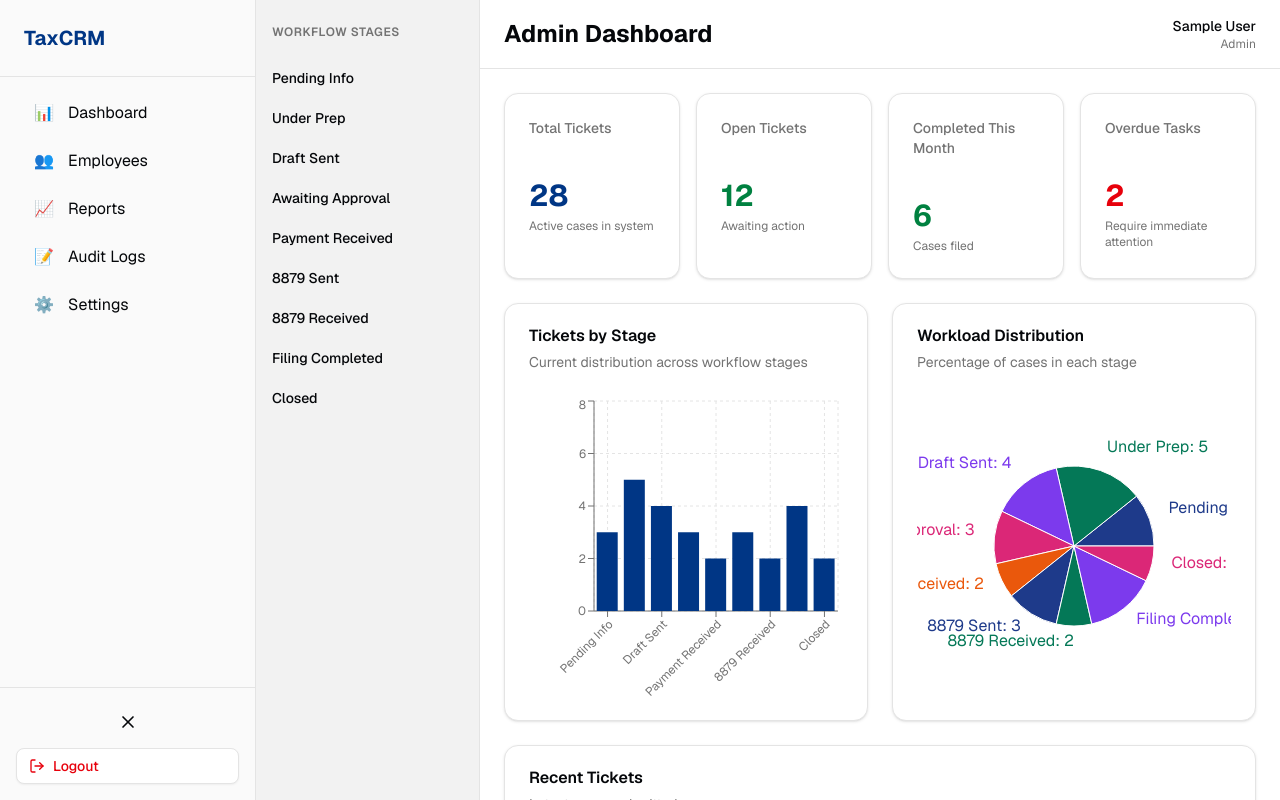
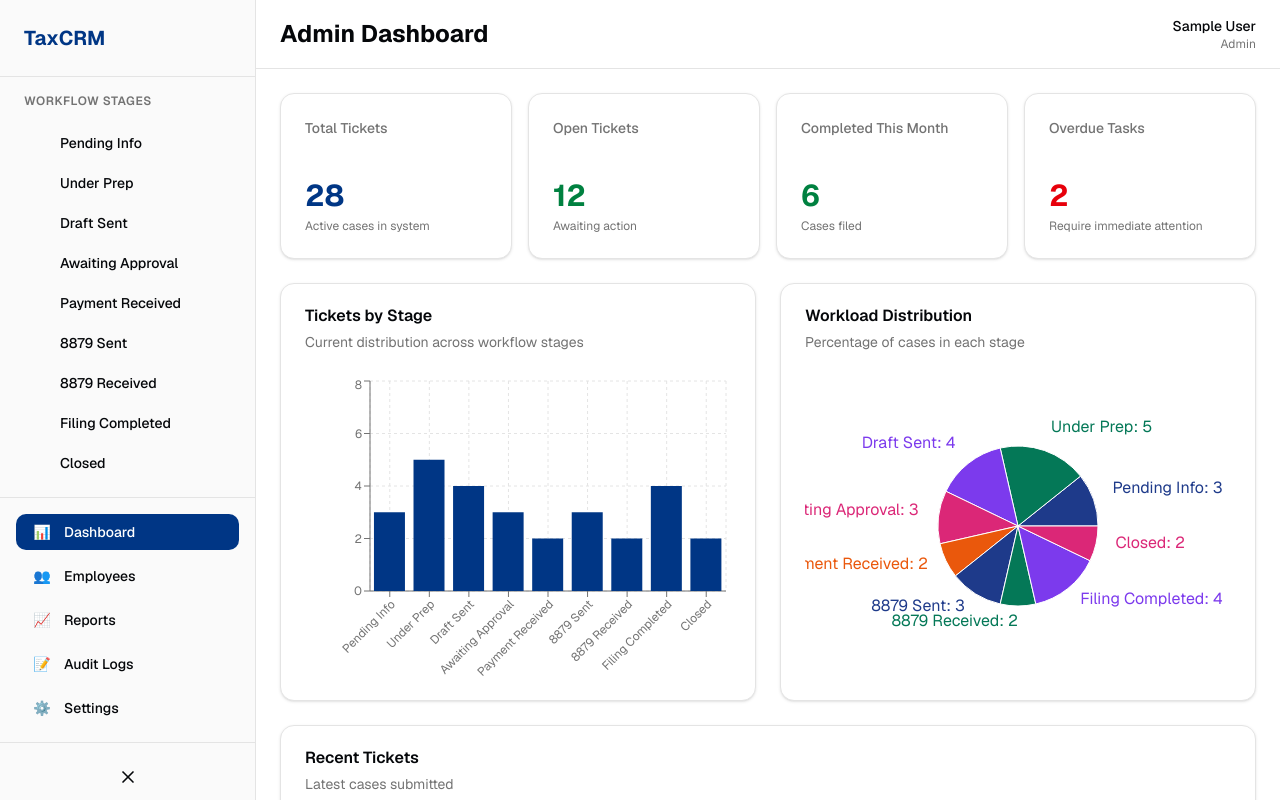
Before and after one commit to Sairajgoud-kodipaka/v0-tax-crm-frontend, a Next.js app: page /admin in a window 1280 px wide. Built offline with nearby package versions, Linux system fonts and the light colour scheme; sample sign-in values are in the browser's storage.

Commit message:
refactor: unify sidebar navigation with workflow stages\n\nReplace main navigation with workflow stages for unified layout

```diff
--- a/app/(dashboard)/admin/layout.tsx
+++ b/app/(dashboard)/admin/layout.tsx
@@ -26,7 +26,7 @@ export default function AdminLayout({
 
   return (
     <DashboardLayout
-      sidebarNavigation={ADMIN_ROUTES}
+      adminSidebarNavigation={ADMIN_ROUTES}
       title="Admin Dashboard"
     >
       {children}
--- a/app/(dashboard)/employee/layout.tsx
+++ b/app/(dashboard)/employee/layout.tsx
@@ -4,7 +4,6 @@ import { ReactNode, useEffect } from 'react';
 import { useRouter } from 'next/navigation';
 import { useAuthStore } from '@/lib/store';
 import { DashboardLayout } from '@/components/layouts/dashboard-layout';
-import { EMPLOYEE_ROUTES } from '@/lib/constants';
 
 export default function EmployeeLayout({
   children,
@@ -26,7 +25,6 @@ export default function EmployeeLayout({
 
   return (
     <DashboardLayout
-      sidebarNavigation={EMPLOYEE_ROUTES}
       title="Employee Dashboard"
     >
       {children}
--- a/components/layouts/dashboard-layout.tsx
+++ b/components/layouts/dashboard-layout.tsx
@@ -7,22 +7,36 @@ import { useAuthStore } from '@/lib/store';
 import { Button } from '@/components/ui/button';
 import { LogOut, Menu, X } from 'lucide-react';
 import { useState } from 'react';
-import { StageSidebar } from '@/components/stage-sidebar';
+import { usePathname } from 'next/navigation';
+import { cn } from '@/lib/utils';
 
 interface DashboardLayoutProps {
   children: ReactNode;
-  sidebarNavigation: Array<{ href: string; label: string; icon: string }>;
+  adminSidebarNavigation?: Array<{ href: string; label: string; icon: string }>;
   title: string;
   currentStage?: string;
 }
 
+const STAGES = [
+  { id: 'pending-info', label: 'Pending Info' },
+  { id: 'under-prep', label: 'Under Prep' },
+  { id: 'draft-sent', label: 'Draft Sent' },
+  { id: 'awaiting-approval', label: 'Awaiting Approval' },
+  { id: 'payment-received', label: 'Payment Received' },
+  { id: '8879-sent', label: '8879 Sent' },
+  { id: '8879-received', label: '8879 Received' },
+  { id: 'filing-completed', label: 'Filing Completed' },
+  { id: 'closed', label: 'Closed' },
+];
+
 export function DashboardLayout({
   children,
-  sidebarNavigation,
+  adminSidebarNavigation = [],
   title,
   currentStage,
 }: DashboardLayoutProps) {
   const router = useRouter();
+  const pathname = usePathname();
   const { user, logout } = useAuthStore();
   const [sidebarOpen, setSidebarOpen] = useState(true);
 
@@ -35,28 +49,71 @@ export function DashboardLayout({
     return null;
   }
 
+  const isAdmin = user.role === 'admin';
   const isAdminOrEmployee = user.role === 'admin' || user.role === 'employee';
+  const baseUrl = isAdmin ? '/admin' : '/employee';
 
   return (
     <div className="flex h-screen bg-background">
-      {/* Main Sidebar with Navigation */}
+      {/* Primary Sidebar - Workflow Stages for Admin/Employee, Basic Nav for Client */}
       <aside
         className={`${
           sidebarOpen ? 'w-64' : 'w-20'
-        } bg-sidebar text-sidebar-foreground border-r border-sidebar-border transition-all duration-300 flex flex-col`}
+        } bg-sidebar text-sidebar-foreground border-r border-sidebar-border transition-all duration-300 flex flex-col overflow-y-auto`}
       >
-        <div className="p-6 border-b border-sidebar-border">
+        {/* Header */}
+        <div className="p-6 border-b border-sidebar-border flex-shrink-0">
           <h1 className="text-xl font-bold text-sidebar-primary">TaxCRM</h1>
         </div>
 
-        <nav className="flex-1 p-4 space-y-2">
-          {sidebarNavigation.map((item) => (
+        {/* Workflow Stages (Admin & Employee Only) */}
+        {isAdminOrEmployee && (
+          <nav className="flex-1 px-4 py-4">
+            <div className="mb-4">
+              <h3 className="text-xs font-semibold text-muted-foreground uppercase tracking-wider px-2">
+                {sidebarOpen ? 'Workflow Stages' : ''}
+              </h3>
+            </div>
+            <div className="space-y-1">
+              {STAGES.map((stage) => {
+                const isActive = currentStage === stage.id;
+                return (
+                  <Link
+                    key={stage.id}
+                    href={`${baseUrl}/queues?stage=${stage.id}`}
+                    className={cn(
+                      'flex items-center gap-3 px-4 py-2 rounded-lg text-sm font-medium transition-colors',
+                      isActive
+                        ? 'bg-primary text-primary-foreground'
+                        : 'text-sidebar-foreground hover:bg-sidebar-accent hover:text-sidebar-accent-foreground'
+                    )}
+                  >
+                    <span className="w-4 h-4 flex-shrink-0" />
+                    {sidebarOpen && <span>{stage.label}</span>}
+                  </Link>
+                );
+              })}
+            </div>
+          </nav>
+        )}
+
+        {/* Admin-Only Navigation Items */}
+        {isAdmin && (
+          <nav className="border-t border-sidebar-border px-4 py-4 space-y-2 flex-shrink-0">
+            {adminSidebarNavigation.map((item) => {
+              const isActive = pathname.startsWith(item.href);
+              return (
                 <Link
                   key={item.href}
                   href={item.href}
-              className="flex items-center gap-3 px-4 py-2 rounded-lg hover:bg-sidebar-accent hover:text-sidebar-accent-foreground transition-colors"
+                  className={cn(
+                    'flex items-center gap-3 px-4 py-2 rounded-lg transition-colors text-sm font-medium',
+                    isActive
+                      ? 'bg-primary text-primary-foreground'
+                      : 'text-sidebar-foreground hover:bg-sidebar-accent hover:text-sidebar-accent-foreground'
+                  )}
                 >
-              <span className="w-6 h-6 flex items-center justify-center">
+                  <span className="w-5 h-5 flex items-center justify-center flex-shrink-0">
                     {item.icon === 'grid' && '📊'}
                     {item.icon === 'list' && '📋'}
                     {item.icon === 'users' && '👥'}
@@ -70,10 +127,13 @@ export function DashboardLayout({
                   </span>
                   {sidebarOpen && <span>{item.label}</span>}
                 </Link>
-          ))}
+              );
+            })}
           </nav>
+        )}
 
-        <div className="p-4 border-t border-sidebar-border space-y-2">
+        {/* Footer with Logout */}
+        <div className="border-t border-sidebar-border p-4 space-y-2 flex-shrink-0">
           <button
             onClick={() => setSidebarOpen(!sidebarOpen)}
             className="w-full flex items-center justify-center px-4 py-2 rounded-lg hover:bg-sidebar-accent hover:text-sidebar-accent-foreground transition-colors"
@@ -91,17 +151,10 @@ export function DashboardLayout({
         </div>
       </aside>
 
-      {/* Stage Sidebar - Only for Admin and Employee */}
-      {isAdminOrEmployee && (
-        <aside className="w-56 bg-muted border-r border-border overflow-y-auto">
-          <StageSidebar role={user.role as 'admin' | 'employee'} currentStage={currentStage} />
-        </aside>
-      )}
-
       {/* Main Content */}
       <div className="flex-1 flex flex-col overflow-hidden">
         {/* Header */}
-        <header className="bg-card border-b border-border px-6 py-4 flex items-center justify-between">
+        <header className="bg-card border-b border-border px-6 py-4 flex items-center justify-between flex-shrink-0">
           <h2 className="text-2xl font-bold text-foreground">{title}</h2>
           <div className="flex items-center gap-4">
             <div className="text-right">
--- a/components/stage-sidebar.tsx
+++ /dev/null
@@ -1,55 +0,0 @@
-'use client';
-
-import Link from 'next/link';
-import { usePathname } from 'next/navigation';
-import { cn } from '@/lib/utils';
-
-interface StageSidebarProps {
-  role: 'admin' | 'employee';
-  currentStage?: string;
-}
-
-const STAGES = [
-  { id: 'pending-info', label: 'Pending Info' },
-  { id: 'under-prep', label: 'Under Prep' },
-  { id: 'draft-sent', label: 'Draft Sent' },
-  { id: 'awaiting-approval', label: 'Awaiting Approval' },
-  { id: 'payment-received', label: 'Payment Received' },
-  { id: '8879-sent', label: '8879 Sent' },
-  { id: '8879-received', label: '8879 Received' },
-  { id: 'filing-completed', label: 'Filing Completed' },
-  { id: 'closed', label: 'Closed' },
-];
-
-export function StageSidebar({ role, currentStage }: StageSidebarProps) {
-  const pathname = usePathname();
-  const baseUrl = role === 'admin' ? '/admin' : '/employee';
-
-  return (
-    <div className="flex flex-col gap-1 py-4">
-      <div className="px-4 py-2 mb-2">
-        <h3 className="text-xs font-semibold text-muted-foreground uppercase tracking-wider">
-          Workflow Stages
-        </h3>
-      </div>
-
-      {STAGES.map((stage) => {
-        const isActive = currentStage === stage.id;
-        return (
-          <Link
-            key={stage.id}
-            href={`${baseUrl}/queues?stage=${stage.id}`}
-            className={cn(
-              'px-4 py-2 text-sm font-medium rounded-md transition-colors',
-              isActive
-                ? 'bg-primary text-primary-foreground'
-                : 'text-foreground hover:bg-muted'
-            )}
-          >
-            {stage.label}
-          </Link>
-        );
-      })}
-    </div>
-  );
-}
```
Lines whose indentation alone changed are shown as unchanged.
